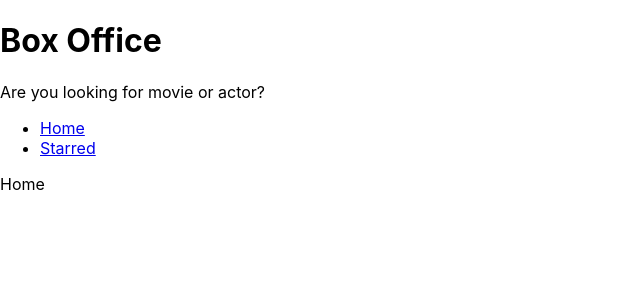
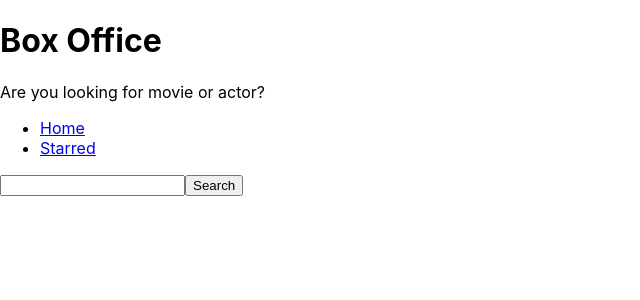
Before and after one commit to Nav-dev/box-office-app, a React (Create React App) app: page / in a window 1280 px wide. Shown: the top 300 px of the page, without its empty margins (0-640 px from the left). Built offline with nearby package versions, Linux system fonts and the light colour scheme.

Commit message:
search button added, made search dynamic and used tv-maze api for that

```diff
--- a/src/pages/Home.jsx
+++ b/src/pages/Home.jsx
@@ -1,9 +1,32 @@
+import { useState } from "react";
+
 const Home = ()=> {
+    const [ searchStr, setSearchStr ] = useState("");
+
+    const onSearchOnInputChange = (ev) => {
+        setSearchStr(ev.target.value);
+    };
+
+    const onSearch =  async(ev) => {
+        ev.preventDefault();
+
+        const response = await fetch(`https://api.tvmaze.com/search/shows?q=${searchStr}`
+        );
+        const body = await response.json();
+        console.log(body);
+    };
+
+    //https://api.tvmaze.com/search/shows?q=boys
+
     return (
          <div>
-            Home
-        </div>
-            );
+            <form onSubmit={onSearch}>
+              <input type="text" value={searchStr} onChange={onSearchOnInputChange} />
+              <button type="sumbit">Search</button>
+              </form>
+              </div>
+    );
 };
 
+
 export default Home;
```
